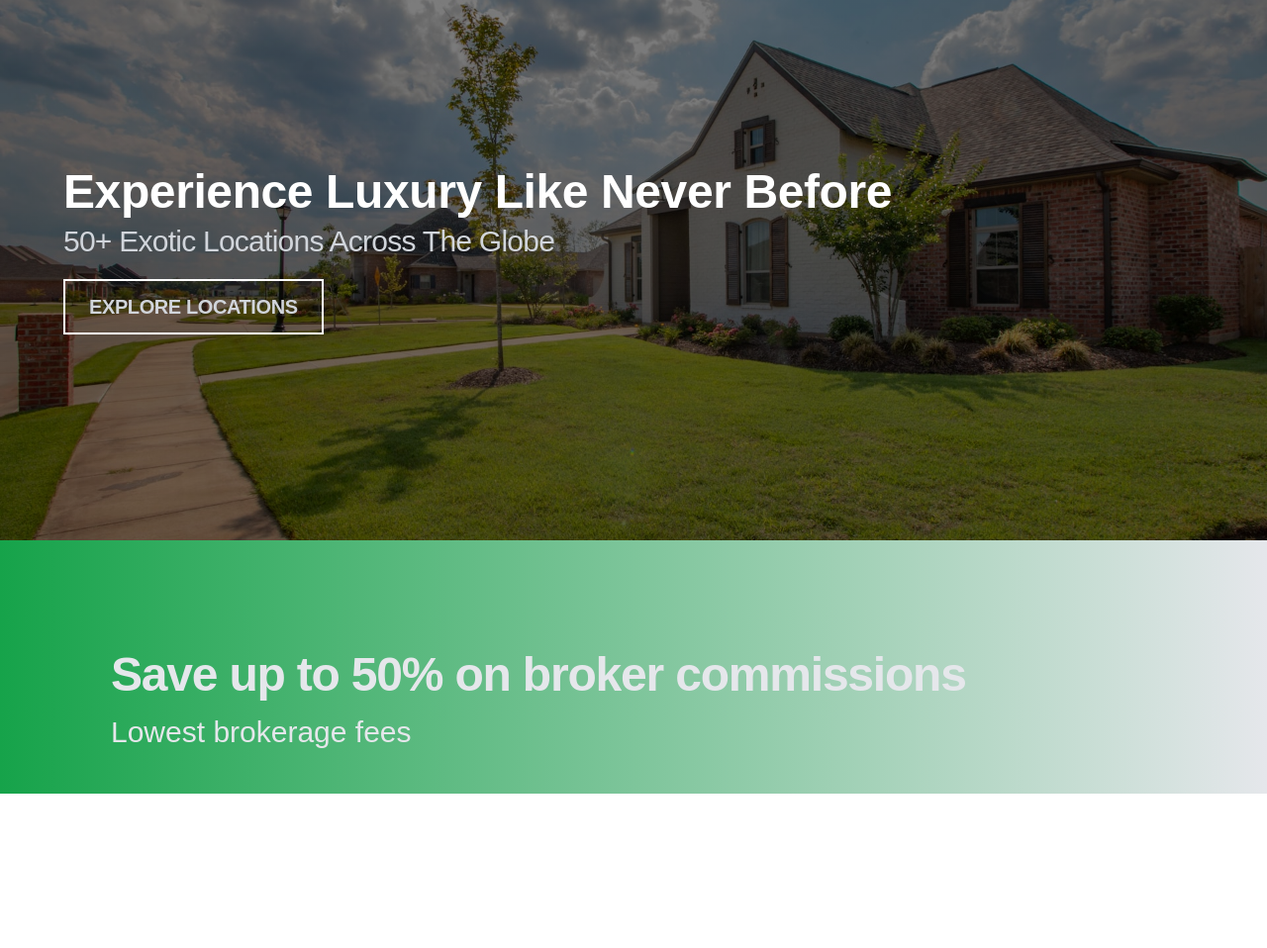
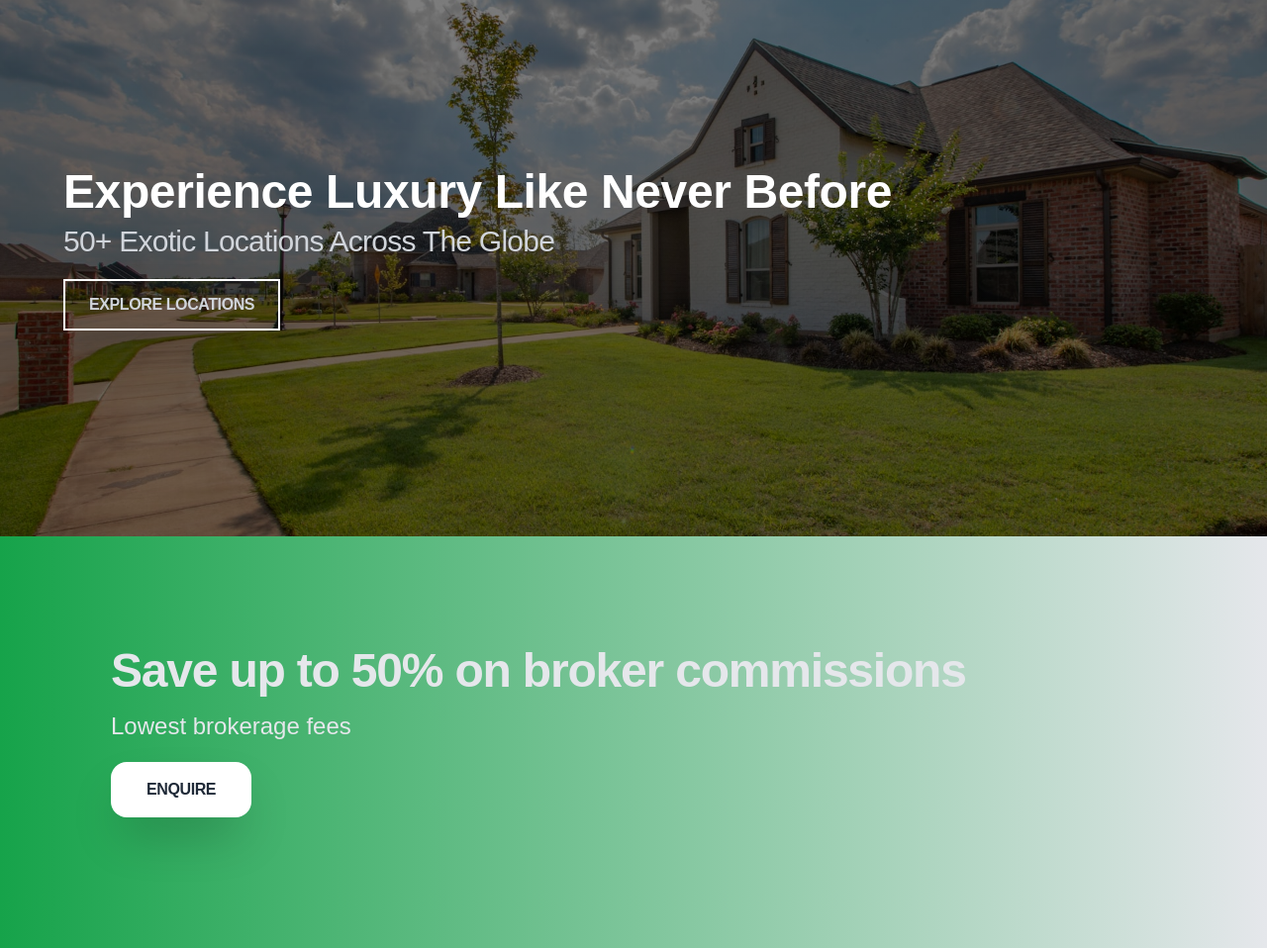
Before and after one commit to amangouste225/new-repo, a website: page public/index.html in a window 1280 px wide. Shown: the part 1760-2718 px from the top of the page at 99% size. Before the commit the page ends 2562 px from the top, so only its background shows below. Drawn offline with Linux system fonts and the light colour scheme.

Commit message:
completing specific banner

```diff
--- a/public/index.html
+++ b/public/index.html
@@ -206,7 +206,7 @@
             <div class="mx-auto px-5 md:px-16 tracking-tight capitalize">
                 <h2 class=" md:text-4xl lg:text-5xl text-3xl text-white font-bold">Experience luxury like never before</h2>
                 <p class="text-gray-300 text-xl md:text-3xl mt-2 tracking-tight font-medium">50+ Exotic locations across the globe</p>
-                <a href="#locations" class="inline-block border-white border-2  text-gray-300 md:text-md text-xs lg:text-xl font-semibold uppercase px-6 py-3 mt-5 bg-transparent hover:bg-green-400 hover:border-transparent hover:text-black transition ease-in-out duration-150">explore locations</a>
+                <a href="#locations" class="inline-block border-white border-2  text-gray-300 md:text-md text-xs lg:text-base font-semibold uppercase px-6 py-3 mt-5 bg-transparent hover:bg-green-400 hover:border-transparent hover:text-black transition ease-in-out duration-150 shadow-2xl">explore locations</a>
             </div>
         </div>
         <!-- BANNER END-->
@@ -214,9 +214,10 @@
 
         <!-- SPECIFIC BANNER START-->
 
-        <div class="bg-gradient-to-r from-green-600 to-gray-200 h-64 p-16 lg:p-28">
-            <h1 class="md:text-4xl lg:text-5xl text-2xl text-gray-200 font-bold tracking-tight mb-4">Save up to 50% on broker commissions</h1>
-            <p class="text-gray-200 text-3xl">Lowest brokerage fees</p>
+        <div class="bg-gradient-to-r from-green-600 to-gray-200 h-fit p-5 md:p-16 lg:p-28">
+            <h1 class="md:text-4xl lg:text-5xl text-3xl text-gray-200 font-bold tracking-tight mb-4">Save up to 50% on broker commissions</h1>
+            <p class="text-gray-200 text-md md:text-2xl">Lowest brokerage fees</p>
+            <a href="#contact" class="px-5 md:px-9 py-4 text-xs md:text-base bg-white text-gray-800 uppercase font-semibold inline-block my-5 rounded-2xl shadow-2xl tracking-tight hover:bg-black hover:text-white">enquire</a>
 
         </div>
 
```
Also changed, not shown: public/style.css.
